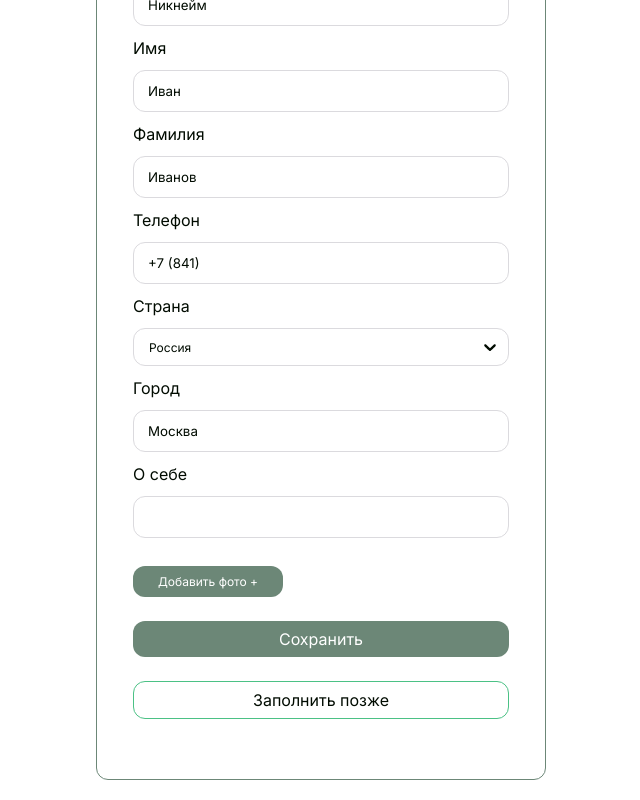
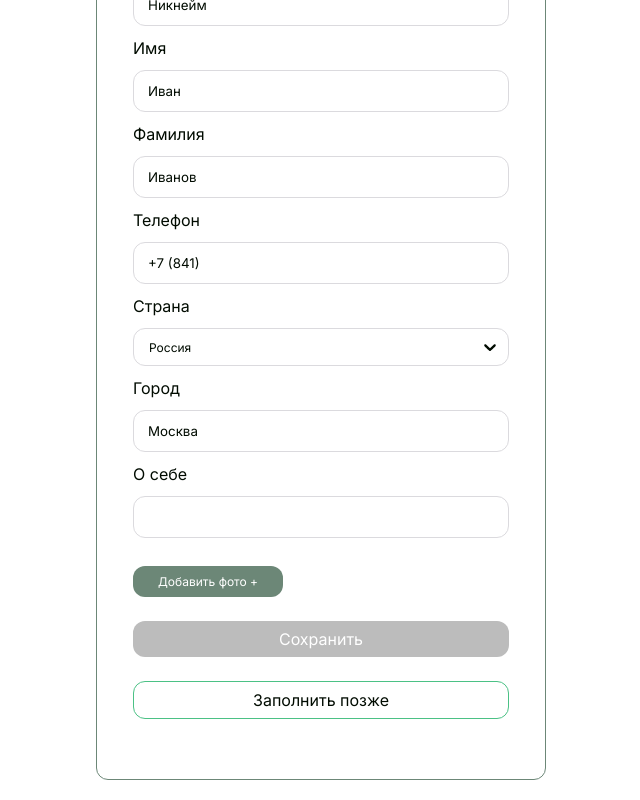
Before and after one commit to blindstttealer/frontend, a Next.js app: page /user-data-form in a window 1280 px wide. Shown: the part 335-1135 px from the top of the page, without its empty margins (319-959 px from the left). Built offline with nearby package versions, Linux system fonts and the light colour scheme; no server answers.

Commit message:
feat: added status disabled on button on user-form-data

```diff
--- a/src/app/user-data-form/page.tsx
+++ b/src/app/user-data-form/page.tsx
@@ -84,7 +84,7 @@ export default function Registration() {
     const {
         register,
         handleSubmit,
-        formState: { errors },
+        formState: { errors, touchedFields },
         control
     } = useForm<IDataForm>({
         defaultValues: {
@@ -99,7 +99,7 @@ export default function Registration() {
         },
         mode: "onBlur"
     });
-
+    console.log("touchedFields", touchedFields)
     const onSubmit = (dataFromInput: IDataForm) => {
         dispatch(fetchFormDataUser({ username: username, dataFromInput, avatar: file }))
     };
@@ -240,7 +240,6 @@ export default function Registration() {
                                             type="file"
                                             onChange={saveFiles}
                                             accept="image/*,.png,.jpg"
-                                        // multiple
                                         />
                                     )}
                                 />
@@ -257,7 +256,20 @@ export default function Registration() {
                                     Ждем ответа сервера...
                                 </p>
                             ) : null}
-                            <Button size={'medium'} color={"primary"} style={{ width: '100%', marginBottom: '24px' }}>
+                            <Button
+                                size={'medium'}
+                                color={"primary"}
+                                style={{ width: '100%', marginBottom: '24px' }}
+                                disabled={
+                                    touchedFields.display_name !== true &&
+                                        touchedFields.first_name !== true &&
+                                        touchedFields.last_name !== true &&
+                                        touchedFields.phone !== true &&
+                                        touchedFields.country !== true &&
+                                        touchedFields.city !== true &&
+                                        touchedFields.bio !== true
+                                        ? true : false
+                                }>
                                 Сохранить
                             </Button>
 
@@ -271,6 +283,6 @@ export default function Registration() {
                 :
                 <Loader />
             }
-        </Layout>
+        </Layout >
     );
 };
```
